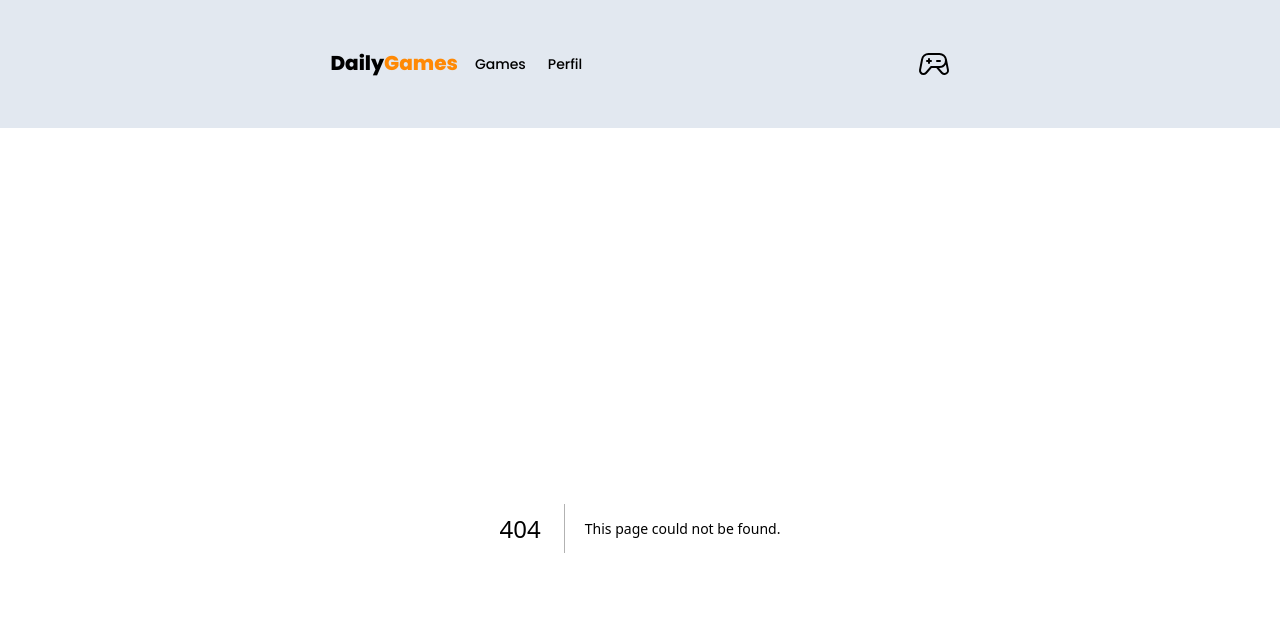
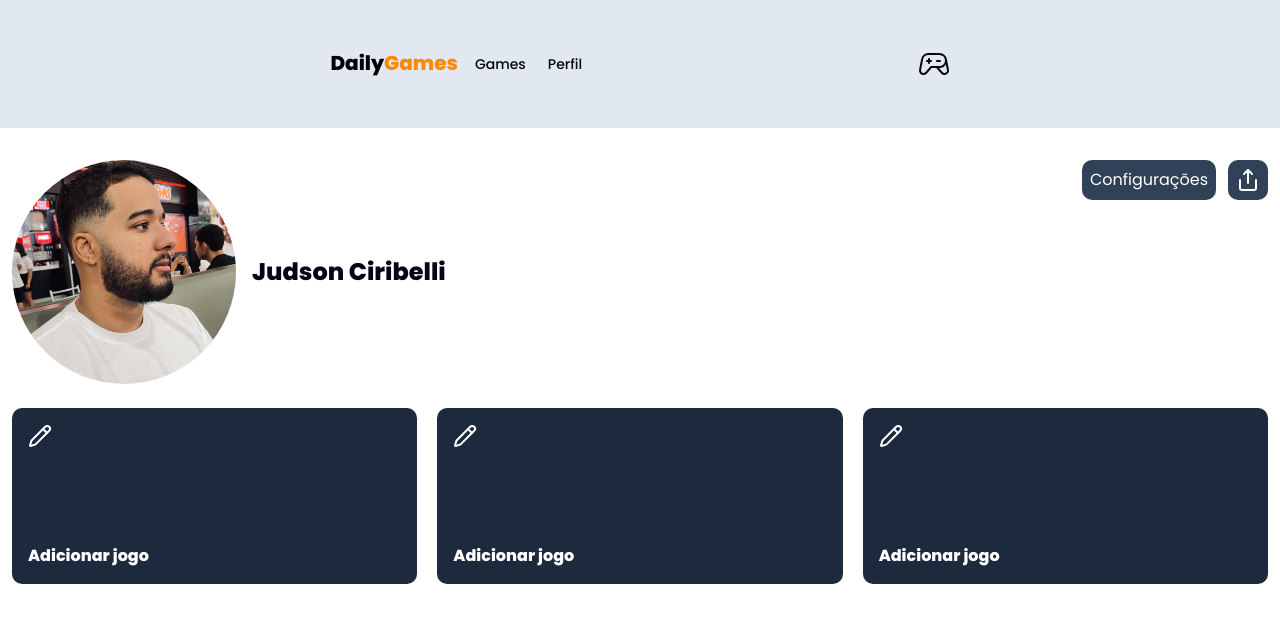
Before and after one commit to JudsonCiribelli/DailyGames, a Next.js app: page /profile in a window 1280 px wide. Before the commit this address had no page. Shown: the top 622 px of the page. Built offline with nearby package versions, Linux system fonts and the light colour scheme.

Commit message:
feat: add profile page and config metada

```diff
--- /dev/null
+++ b/src/app/profile/page.tsx
@@ -0,0 +1,52 @@
+import Container from "../_components/Container-Component/containerComponent";
+import userImg from "../../../public/user.jpg";
+import Image from "next/image";
+import { Share } from "lucide-react";
+import CardComponent from "./_components/Card-Component/cardComponent";
+import { Metadata } from "next";
+
+export const MetadaProfile: Metadata = {
+  title: "Meu perfil - Daily Games",
+  description: "Perfil do desenvolvedor",
+};
+
+const ProfilePage = () => {
+  return (
+    <main className="w-full ">
+      <Container>
+        <section className="flex flex-col items-center justify-between mt-8 mb-6 relative gap-3 sm:flex-row">
+          <div className="w-full flex flex-col items-center gap-4 text-lg sm:flex-row justify-center sm:justify-normal">
+            <Image
+              src={userImg}
+              className="rounded-full w-56 h-56 object-cover"
+              alt="Imagem de usuarios"
+            />
+            <h1 className="text-2xl font-bold">Judson Ciribelli</h1>
+          </div>
+          <div className="sm:absolute top-0 right-0 gap-3 flex items-center justify-between">
+            <button className="text-white bg-slate-700 p-2 rounded-lg">
+              Configurações
+            </button>
+            <button className="text-white bg-slate-700 p-2 rounded-lg">
+              <Share size={24} />
+            </button>
+          </div>
+        </section>
+
+        <section className="flex flex-wrap gap-5 flex-col md:flex-row mb-5">
+          <div className="flex-grow flex-wrap">
+            <CardComponent />
+          </div>
+          <div className="flex-grow flex-wrap">
+            <CardComponent />
+          </div>
+          <div className="flex-grow flex-wrap">
+            <CardComponent />
+          </div>
+        </section>
+      </Container>
+    </main>
+  );
+};
+
+export default ProfilePage;
```
Also changed, not shown: public/user.jpg (added).
